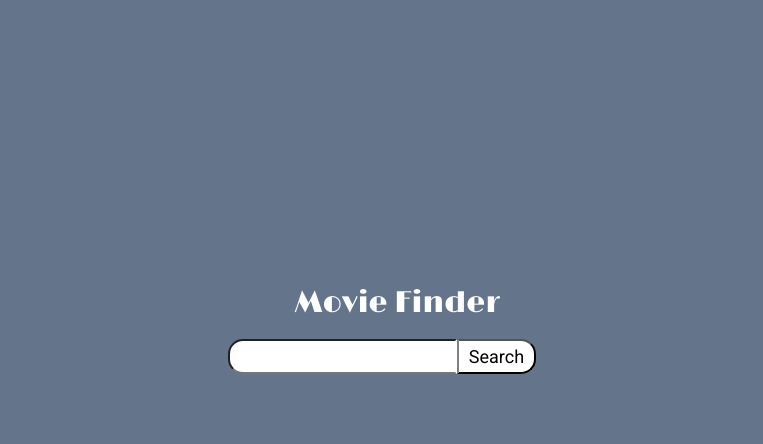
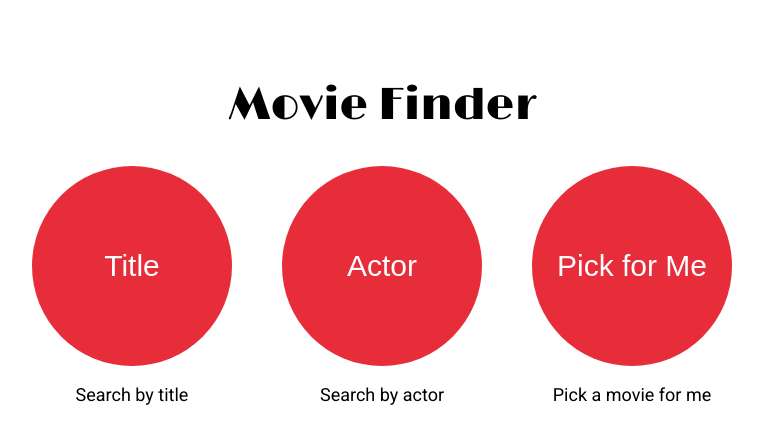
Before and after one commit to izanhuang/movie-finder-web, a React (Create React App) app: page / in a window 1280 px wide. Shown: the top 444 px of the page, without its empty margins (258-1021 px from the left). Built offline with nearby package versions, Linux system fonts and the light colour scheme.

Commit message:
Added home page styling

```diff
--- a/src/App.css
+++ b/src/App.css
@@ -4,41 +4,65 @@
   flex-direction: column;
   justify-content: center;
   align-items: center;
-  height: 80vh;
   font-family: 'Roboto', sans-serif;
   font-size: 18px;
+  margin-top: 60px;
 }
 
 .header {
   font-family: 'Limelight', cursive;
-  font-size: 30px;
+  font-size: 45px;
   text-decoration: none;
-  color: #fff;
-  margin-left: 30px;
-}
-
-.container {
-  width: 75vw;
-  text-align: center;
+  color: #000;
+  height: 50px;
 }
 
 #search-input,
 #search-button {
   font-family: 'Roboto', sans-serif;
   font-size: 18px;
-  padding: 5px 10px;
+  padding: 12px 25px;
+}
+
+.container {
+  width: 100%;
+  text-align: center;
 }
 
 #search-input {
-  /* width: 50%; */
-  border-top-left-radius: 15px;
-  border-bottom-left-radius: 15px;
-  border-right-color: transparent;
+  width: 50%;
+  max-width: 450px;
+  border-top-left-radius: 50px;
+  border-bottom-left-radius: 50px;
+  border-right-color: transparent !important;
+  border: 1px solid #d3d3d3;
+  border-right: none;
+  background-color: #fff;
 }
 
+/* @media only screen and (max-width: 590px) {
+  #search-input {
+    width: 240px;
+  }
+} */
+
 #search-button {
-  border-top-right-radius: 15px;
-  border-bottom-right-radius: 15px;
-  border-left-color: gray;
-  background-color: #fff;
+  border-top-right-radius: 50px;
+  border-bottom-right-radius: 50px;
+  background-color: #e62d39;
+  border: 1px solid #e62d39;
+  color: #fff;
+  cursor: pointer;
 }
+
+#search-input:focus {
+  outline: none;
+}
+
+#search-input:active {
+  background-color: none;
+}
+
+input:-webkit-autofill {
+  background-color: white !important;
+}
--- a/src/App.js
+++ b/src/App.js
@@ -1,6 +1,6 @@
 import logo from './logo.svg'
 import './App.css'
-import { Movies } from './components/Movies'
+import { MoviesByTitle } from './components/MoviesByTitle'
 import { Search } from './components/Search'
 import React, { useState, useEffect } from 'react'
 import Home from './components/Home'
@@ -24,8 +24,8 @@ function App() {
             <Route exact path="/">
               <Home setMovies={setMovies} title={title} setTitle={setTitle} />
             </Route>
-            <Route path="/movies">
-              <Movies
+            <Route path="/movies-by-title">
+              <MoviesByTitle
                 movies={movies}
                 title={title}
                 setTitle={setTitle}
--- a/src/components/Home.js
+++ b/src/components/Home.js
@@ -1,13 +1,30 @@
 import { Search } from './Search'
 import React from 'react'
 import { useHistory } from 'react-router-dom'
+import '../styles/Home.css'
 
 function Home() {
   let history = useHistory()
 
   return (
-    <div className="container">
-      <Search history={history} />
+    <div className="select-wrapper">
+      <div className="select-spacing">
+        <button
+          className="select-button"
+          onClick={() => history.push('/movies-by-title')}
+        >
+          Title
+        </button>
+        <p>Search by title</p>
+      </div>
+      <div className="select-spacing">
+        <button className="select-button">Actor</button>
+        <p>Search by actor</p>
+      </div>
+      <div className="select-spacing">
+        <button className="select-button">Pick for Me</button>
+        <p>Pick a movie for me</p>
+      </div>
     </div>
   )
 }
--- a/src/components/Movies.js
+++ b/src/components/MoviesByTitle.js
@@ -2,7 +2,7 @@ import React, { useContext } from 'react'
 import { MoviesContext } from '../context/movies-context'
 import { Search } from './Search'
 
-export const Movies = () => {
+export const MoviesByTitle = () => {
   const { movies } = useContext(MoviesContext)
   return (
     <div className="container">
--- a/src/components/Search.js
+++ b/src/components/Search.js
@@ -23,7 +23,6 @@ export const Search = ({ history }) => {
   }
 
   return (
-    <div>
     <form onSubmit={handleSubmit}>
       <input
         type="text"
@@ -36,6 +35,5 @@ export const Search = ({ history }) => {
         Search
       </button>
     </form>
-    </div>
   )
 }
--- a/src/index.css
+++ b/src/index.css
@@ -6,8 +6,8 @@ body {
   -webkit-font-smoothing: antialiased;
   -moz-osx-font-smoothing: grayscale;
   height: 100%;
-  background-color: #64758b;
-  color: #fff;
+  background-color: #fff;
+  color: #000;
 }
 
 code {
--- /dev/null
+++ b/src/styles/Home.css
@@ -0,0 +1,29 @@
+.select-wrapper {
+  display: flex;
+  flex-direction: row;
+  justify-content: center;
+  width: 100%;
+  height: auto;
+}
+
+@media only screen and (max-width: 750px) {
+  .select-wrapper {
+    flex-wrap: wrap;
+  }
+}
+
+.select-spacing {
+  text-align: center;
+  margin: 15px 25px;
+}
+
+.select-button {
+  width: 200px;
+  height: 200px;
+  background-color: #e62d39;
+  color: #fff;
+  border-radius: 50%;
+  border: none;
+  cursor: pointer;
+  font-size: 30px;
+}
```
Lines whose indentation alone changed are shown as unchanged.
